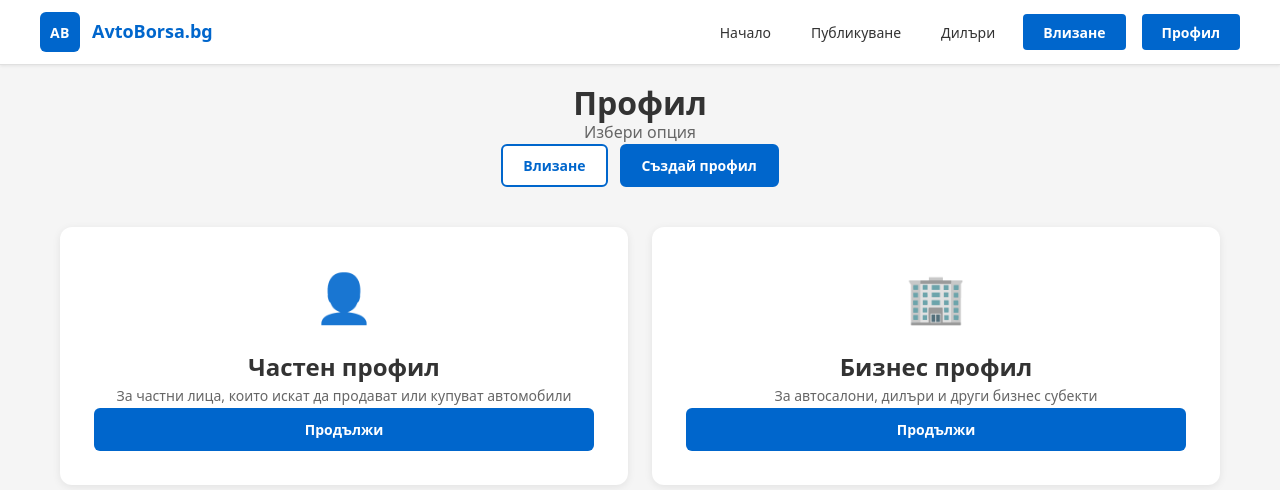
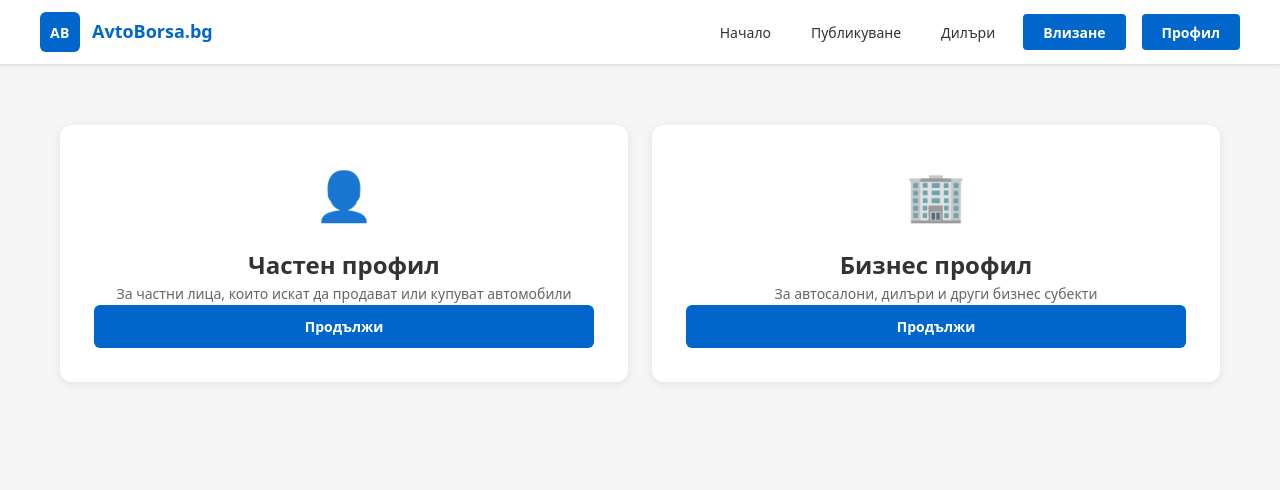
Before and after one commit to ivaylodimitar-projects/AvtoBorsa, a React (Vite) app in the folder avtoborsa/: page /profile in a window 1280 px wide. Shown: the top 490 px of the page. Built offline with nearby package versions, Linux system fonts and the light colour scheme.

Commit message:
fixed registering issue

```diff
--- a/avtoborsa/src/components/AuthPage.tsx
+++ b/avtoborsa/src/components/AuthPage.tsx
@@ -153,16 +153,22 @@ const AuthPage: React.FC = () => {
             <p style={styles.toggleText}>
               {isLogin ? "Нямаш профил?" : "Вече имаш профил?"}
             </p>
+
             <button
               type="button"
               style={styles.toggleButton}
               onClick={() => {
-                setIsLogin(!isLogin);
-                setFormData({ email: "", password: "" });
+                if (isLogin) {
+                  navigate("/profile");
+                } else {
+                  setIsLogin(true);
+                  setFormData({ email: "", password: "" });
+                }
               }}
             >
               {isLogin ? "Създай профил" : "Влизане"}
             </button>
+
           </div>
         </form>
       </div>
--- a/avtoborsa/src/components/ProfileTypePage.tsx
+++ b/avtoborsa/src/components/ProfileTypePage.tsx
@@ -98,10 +98,10 @@ const ProfileTypePage: React.FC = () => {
       `}</style>
       <div style={styles.container} className="profile-type-container">
         <div style={styles.header} className="profile-type-header">
-          <h1 style={styles.title}>Профил</h1>
-          <p style={styles.subtitle}>Избери опция</p>
+          {/* <h1 style={styles.title}>Профил</h1> */}
+          {/* <p style={styles.subtitle}>Избери опция</p> */}
           <div style={{ display: "flex", gap: 12, justifyContent: "center", marginBottom: 30 }} className="profile-type-buttons">
-            <button
+            {/* <button
               onClick={() => navigate("/auth")}
               style={{
                 padding: "10px 20px",
@@ -115,8 +115,8 @@ const ProfileTypePage: React.FC = () => {
               }}
             >
               Влизане
-            </button>
-            <button
+            </button> */}
+            {/* <button
               onClick={() => {}}
               style={{
                 padding: "10px 20px",
@@ -130,7 +130,7 @@ const ProfileTypePage: React.FC = () => {
               }}
             >
               Създай профил
-            </button>
+            </button> */}
           </div>
         </div>
 
```
Also changed, not shown: 2 other files (tests, documents, lock files or other folders).
